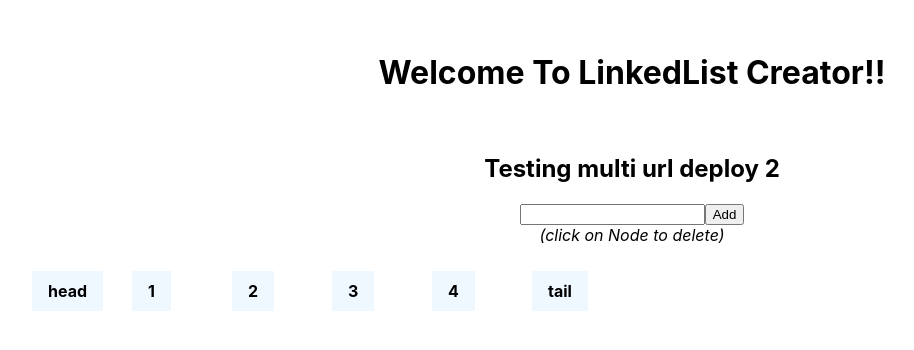
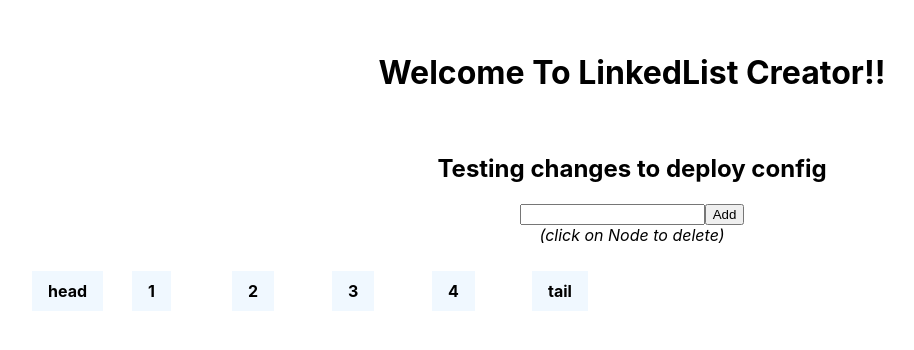
Before and after one commit to codeAesthetic/DSVisualizerTypescript, a React (Create React App) app: page / in a window 1280 px wide. Shown: the top 350 px of the page, without its empty margins (8-922 px from the left). Built offline with nearby package versions, Linux system fonts and the light colour scheme; some icons are missing.

Commit message:
Testing changes to deploy config

```diff
--- a/src/App.tsx
+++ b/src/App.tsx
@@ -27,7 +27,7 @@ function App() {
     <div className="App">
       <h1>Welcome To LinkedList Creator!!</h1>
       <br />
-      <h2>Testing multi url deploy 2</h2>
+      <h2>Testing changes to deploy config</h2>
       <input type="text" value={data} onChange={handleData} />
       <button onClick={addData}>Add</button>
       <br />
```
